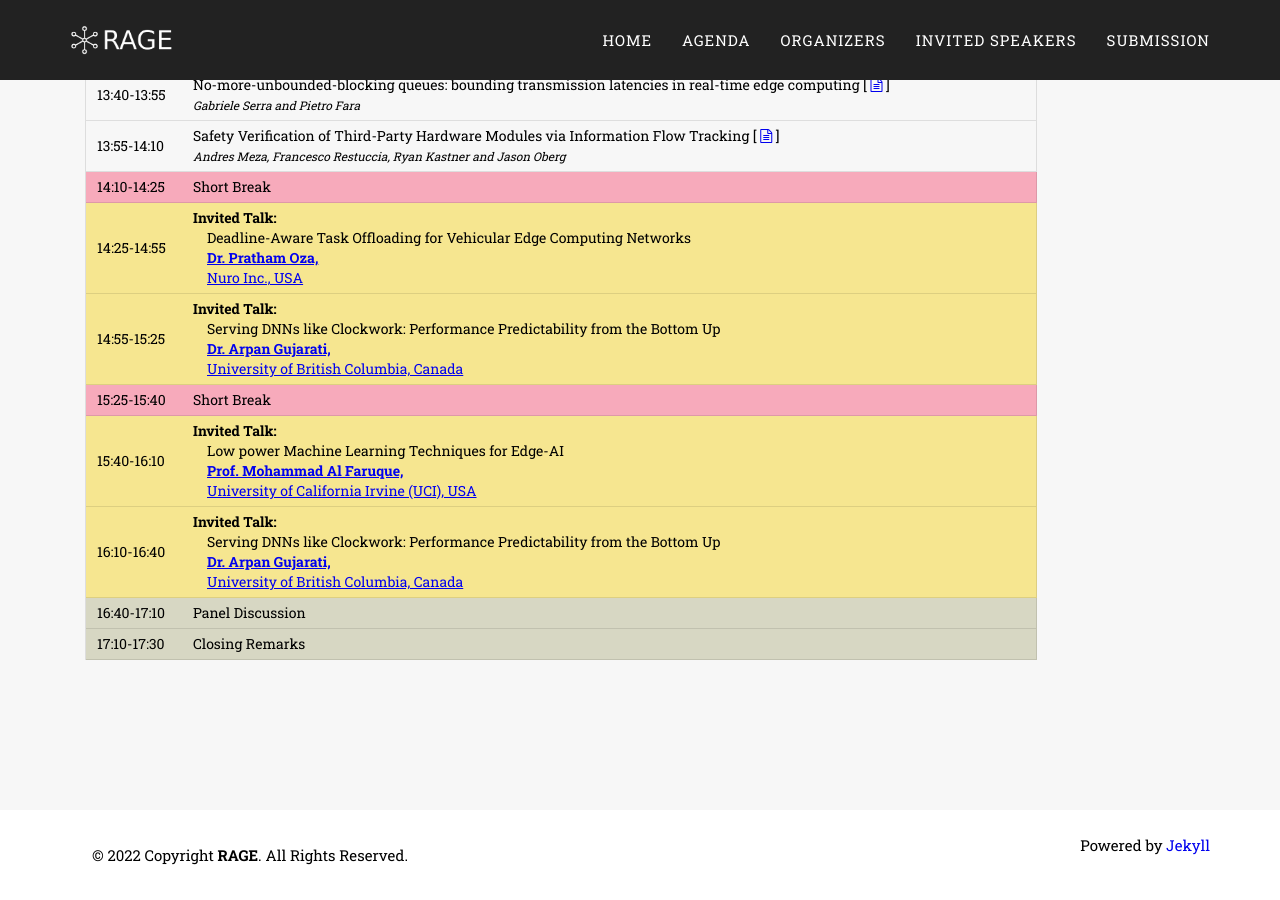
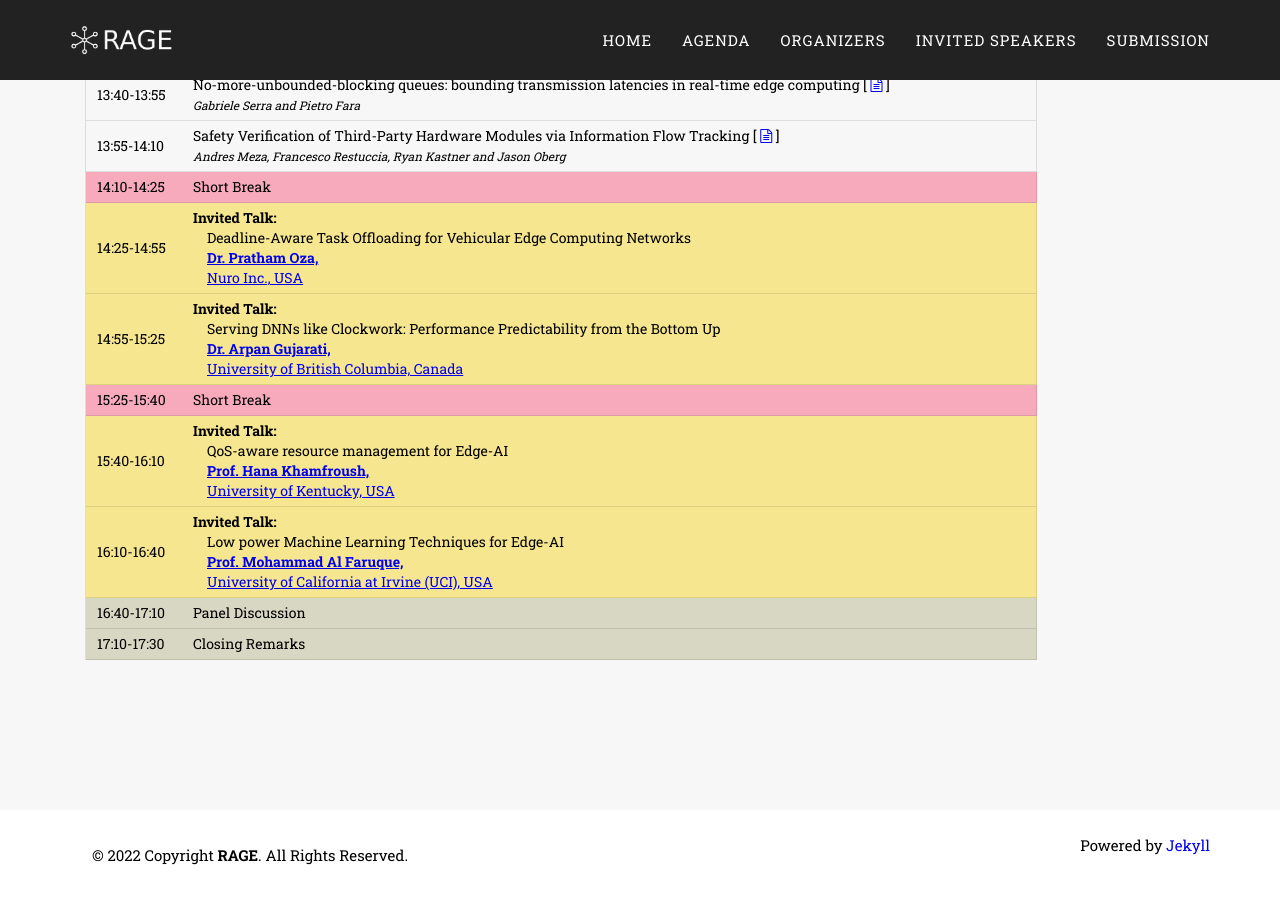
Before and after one commit to rage2022/rage2022.github.io, a Jekyll site: the page built from agenda.markdown, in a window 1280 px wide and 900 px high, scrolled down 1386 px. Built offline with Jekyll 4.4.1, drawn with Linux system fonts in a browser that asks for light colours; some web fonts are replaced.

Commit message:
Update agenda.markdown

```diff
--- a/agenda.markdown
+++ b/agenda.markdown
@@ -202,17 +202,17 @@ permalink: /agenda/
         <tr>
             <td class="program-special-event">15:40-16:10</td>
             <td class="program-special-event"><b>Invited Talk:</b>
-                <br>&emsp;<span >Low power Machine Learning Techniques for Edge-AI</span>
-                <b><br>&emsp;<a href="/speakers/#al-faruque-mohammad">Prof. Mohammad Al Faruque,</a></b>
-                <br>&emsp;<a href="https://uci.edu/">University of California Irvine (UCI), USA </a>
+                <br>&emsp;<span >QoS-aware resource management for Edge-AI</span>
+                <b><br>&emsp;<a href="/speakers/#khamfroush-hana">Prof. Hana Khamfroush,</a></b>
+                <br>&emsp;<a href="https://uky.edu/">University of Kentucky, USA </a>
             </td>
         </tr>
         <tr>
             <td class="program-special-event">16:10-16:40</td>
             <td class="program-special-event"><b>Invited Talk:</b>
-                <br>&emsp;<span >Serving DNNs like Clockwork: Performance Predictability from the Bottom Up</span>
-                <b><br>&emsp;<a href="/speakers/#gujarati-arpan">Dr. Arpan Gujarati,</a></b>
-                <br>&emsp;<a href="https://www.ubc.ca/">University of British Columbia, Canada </a>
+                <br>&emsp;<span >Low power Machine Learning Techniques for Edge-AI</span>
+                <b><br>&emsp;<a href="/speakers/#al-faruque-mohammad">Prof. Mohammad Al Faruque,</a></b>
+                <br>&emsp;<a href="https://uci.edu/">University of California at Irvine (UCI), USA </a>
             </td>
         </tr>
         <tr>
```
